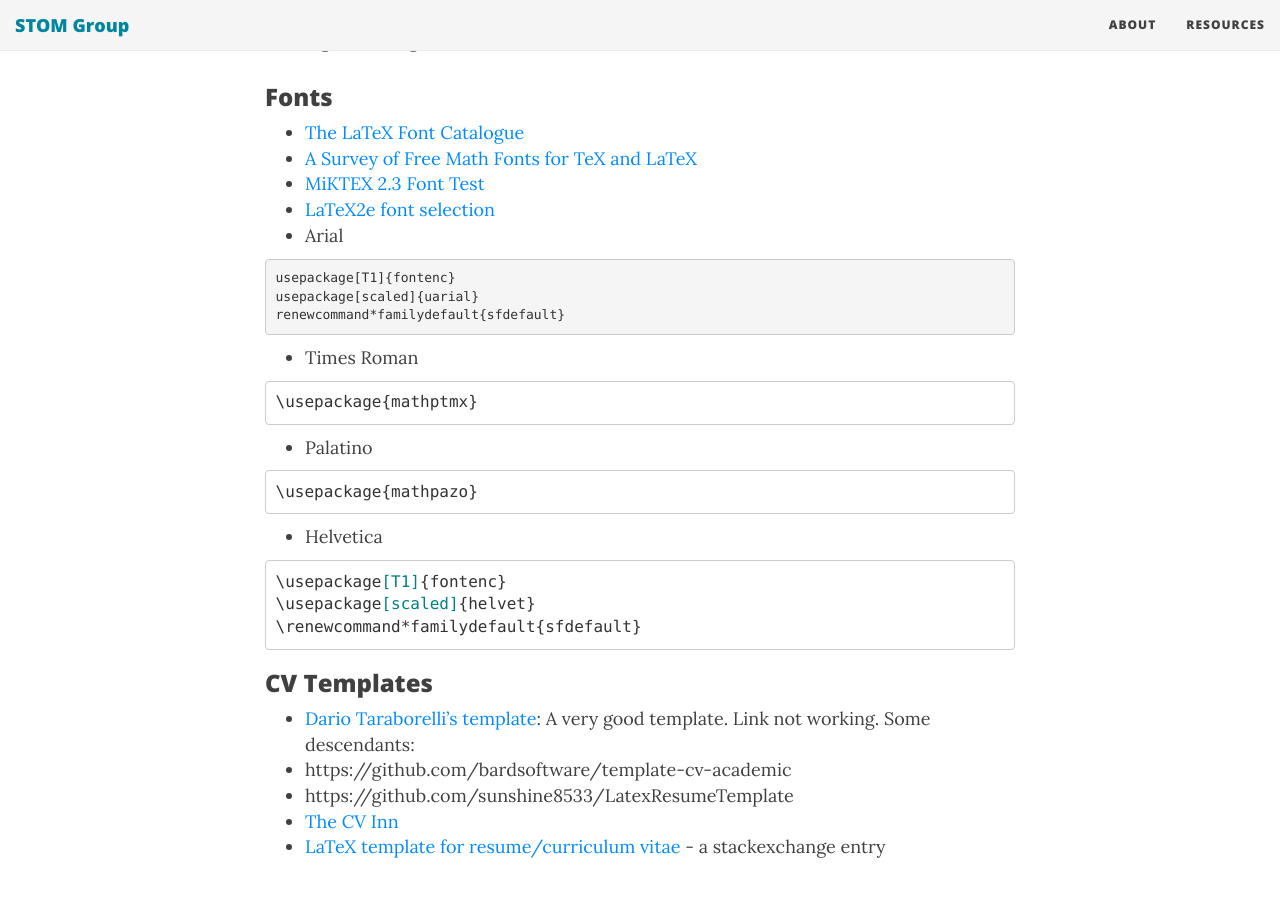
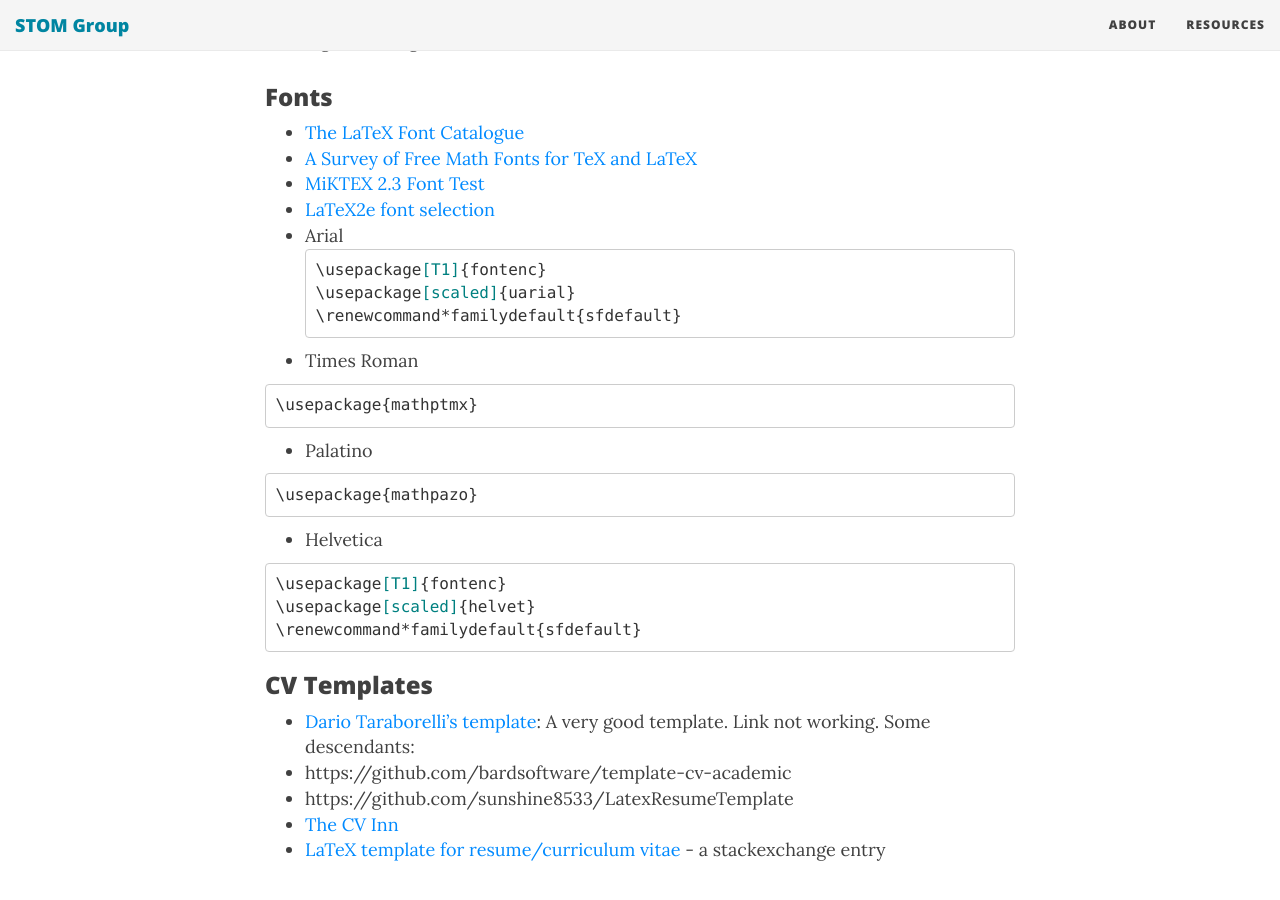
Before and after one commit to STOM-Group/stom.chkwon.net, a Jekyll site: the page built from resources/latex.md, in a window 1280 px wide and 900 px high, scrolled down 3822 px. Built offline with Jekyll 4.4.1, drawn with Linux system fonts in a browser that asks for light colours; nearby versions of some CDN libraries; comment, search, counter and statistics services are not loaded.

Commit message:
Update latex.md

````diff
--- a/resources/latex.md
+++ b/resources/latex.md
@@ -153,10 +153,11 @@ Beamer is to generate presentation slides.
 -  <a title="" href="http://data12.da.funpic.de/LaTeX/Schriften/miktex_fonts.pdf" rel="nofollow">MiKTEX 2.3 Font Test</a>
 -  <a title="" href="http://tex.loria.fr/general/new/fntguide.html" rel="nofollow">LaTeX2e font selection</a>
 -  Arial
-
-<pre>usepackage[T1]{fontenc}
-usepackage[scaled]{uarial}
-renewcommand*familydefault{sfdefault}</pre>
+```latex
+\usepackage[T1]{fontenc}
+\usepackage[scaled]{uarial}
+\renewcommand*familydefault{sfdefault}
+```
 
 -  Times Roman
 
````
